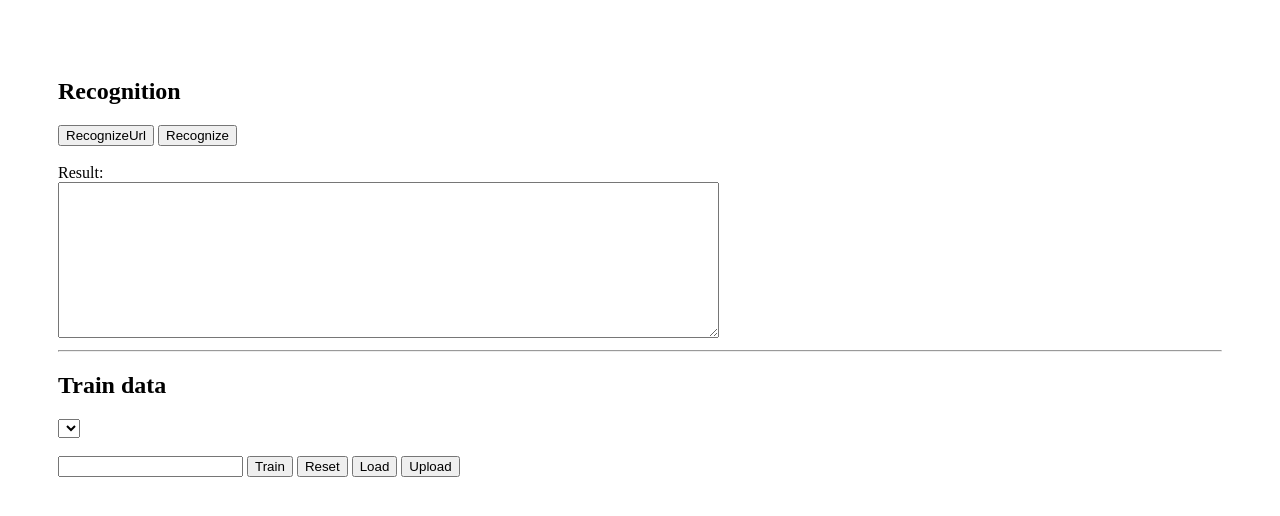
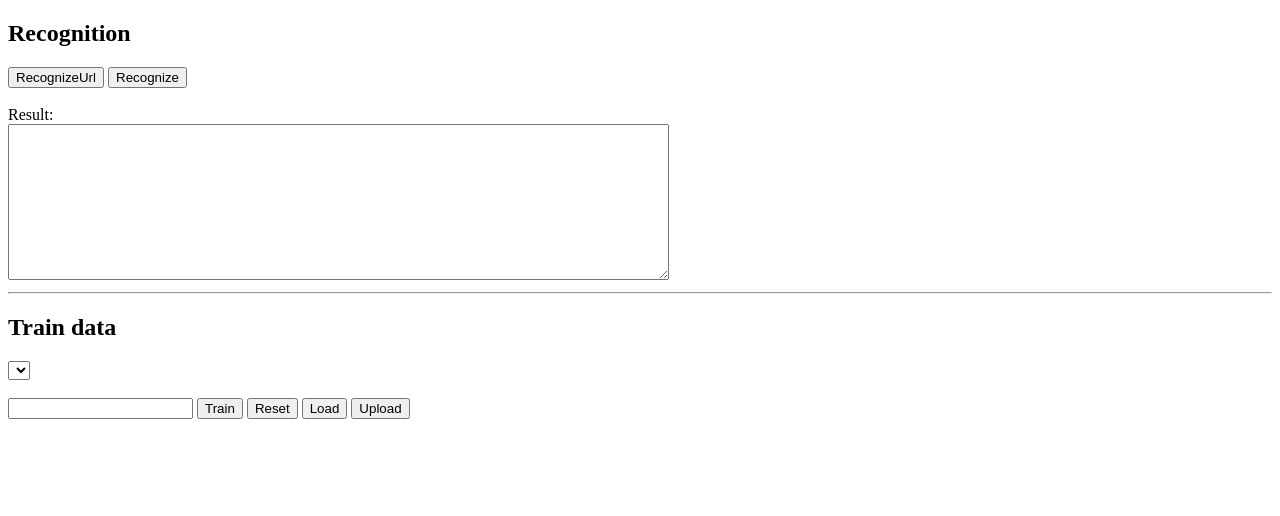
Before and after one commit to Reekee/ksOCR, a plain HTML site: page index.html in a window 1280 px wide. Drawn offline with nearby package versions, Linux system fonts and the light colour scheme.

Commit message:
ปรับ

```diff
--- a/index.html
+++ b/index.html
@@ -86,7 +86,7 @@
         });
 	</script>
 </head>
-<body style="padding: 50px;">
+<body>
     <h2>Recognition</h2>
     <button type="button" id="ocr">RecognizeUrl</button>
     <button type="button" id="ocr2">Recognize</button><br><br>
```
Also changed, not shown: ocr_weight_50_50.txt (deleted).
